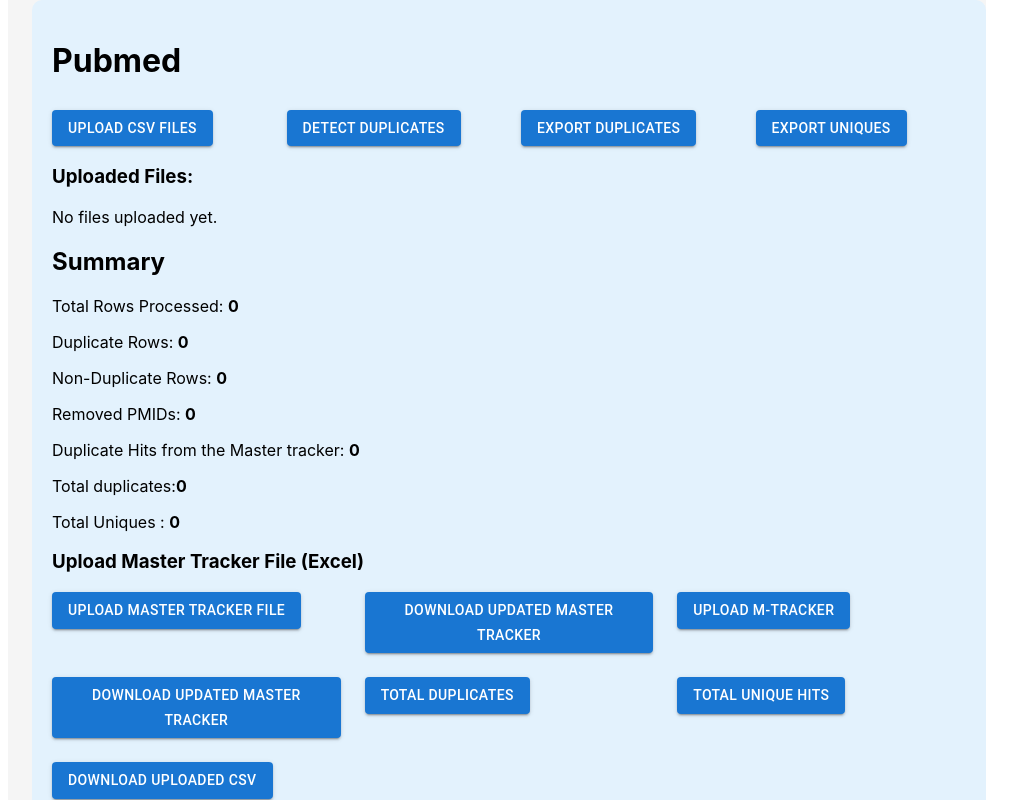
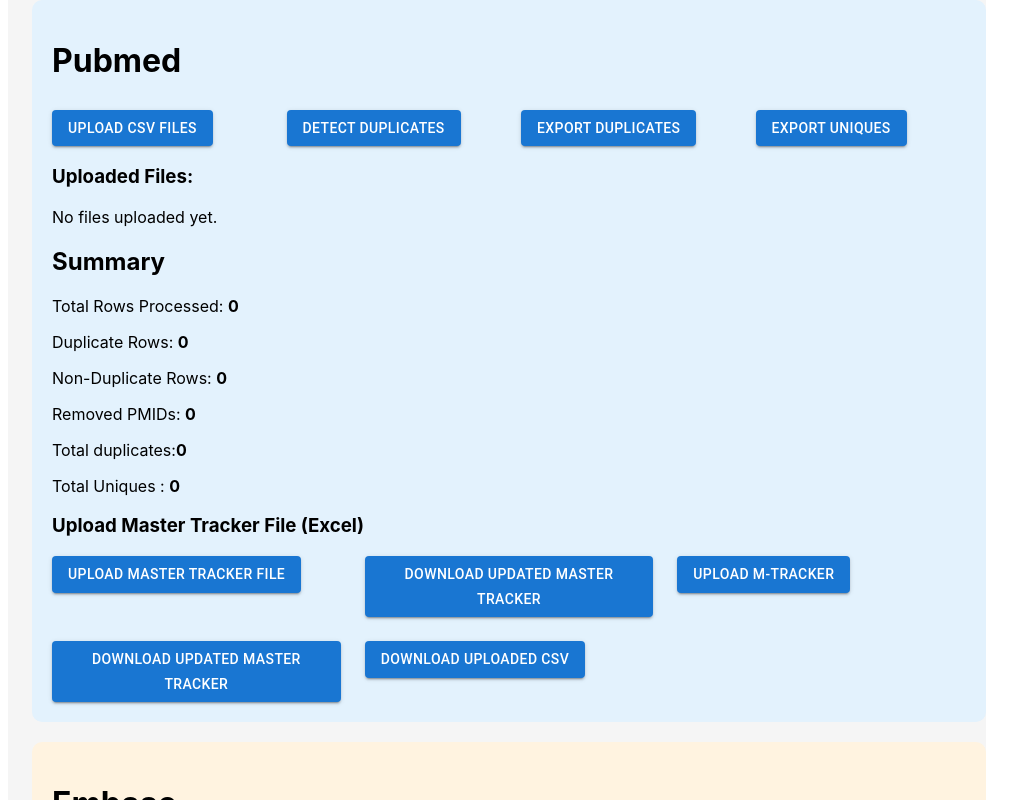
Before and after one commit to omls-git/literature-deduplication, a React (Create React App) app: page / in a window 1280 px wide. Shown: the top 800 px of the page, without its empty margins (131-1148 px from the left). Built offline with nearby package versions, Linux system fonts and the light colour scheme.

Commit message:
PMBID Id Master tracker changes

```diff
--- a/src/App.js
+++ b/src/App.js
@@ -23,6 +23,10 @@
   const [totalUniques, setTotalUniques] = useState(0);
   const [combinedData, setCombinedData] = useState([]); // State to store combined data
   const [totalUniqueHits, setTotalUniqueHits] = useState([]);
+  const [todaysCleanedUniques, setTodaysCleanedUniques] = useState([]);
+  const [todaysRemovedDuplicates, setTodaysRemovedDuplicates] = useState([]);
+  const[removedTodayPMIS, setTodayRemovedPMIDs]= useState([])
+
 
 
 
@@ -274,23 +278,25 @@
 
   const handleDownloadUpdated = () => {
     if (!workbook) {
-      alert("Please upload the Master Tracker file first.");
+      alert("Please upload or process the Master Tracker file first.");
       return;
     }
 
     const uniqueSheetName = "Unique Hits";
+    const duplicateSheetName = "Duplicate Hits";
     const uniqueWorksheet = workbook.Sheets[uniqueSheetName];
+    const duplicateWorksheet = workbook.Sheets[duplicateSheetName];
 
     if (!uniqueWorksheet) {
       alert("Unique Hits sheet not found in the workbook.");
       return;
     }
 
-    // Read the data from the Unique Hits sheet
+    try {
+      // Read data from Unique Hits sheet
       const uniqueData = XLSX.utils.sheet_to_json(uniqueWorksheet, { defval: "" });
 
-    // Create a map to track occurrences of each PMID
-    const pmidCount = {};
+      // Prepare today's formatted date
       const today = new Date();
       const todayFormatted = today.toLocaleDateString("en-GB", {
         day: "2-digit",
@@ -298,172 +304,167 @@
         year: "numeric",
       });
 
-    // Count occurrences of each PMID
+      const seen = new Set();
+      const cleanedData = [];
+      const duplicatesData = duplicateWorksheet
+        ? XLSX.utils.sheet_to_json(duplicateWorksheet, { defval: "" })
+        : [];
+
+      const removedPMIDsArray = [];
+
       uniqueData.forEach((row) => {
-      const pmid = row.PMID;
-      if (pmid) {
-        pmidCount[pmid] = (pmidCount[pmid] || 0) + 1;
-      }
+        const pmid = row.PMID ? String(row.PMID).trim() : "";
+        if (!pmid) return; // skip empty PMIDs
+
+        if (!seen.has(pmid)) {
+          seen.add(pmid);
+          cleanedData.push({
+            SNO: cleanedData.length + 1,
+            "Received Date (DD MMM YYYY)":
+              row["Received Date (DD MMM YYYY)"] || todayFormatted,
+            PMID: pmid,
           });
-
-    // Initialize arrays to hold removed PMIDs
-    const removedPMIDsArray = [];
-    const todaysRemovedPMIDsArray = [];
-
-    // Filter out all PMIDs that have duplicates
-    const cleanedData = uniqueData.filter((row) => {
-      const pmid = row.PMID;
-      // Check if the PMID occurs more than once
-      if (pmidCount[pmid] > 1) {
-        // Add to removed PMIDs
+        } else {
+          // duplicate -> remove from Unique Hits and add to Duplicate Hits
           removedPMIDsArray.push(pmid);
-        // Check if it's today's PMID
-        if (row["Received Date (DD MMM YYYY)"] === todayFormatted) {
-          todaysRemovedPMIDsArray.push(row); // Store the complete row
-        }
-        return false; // Remove this row
-      }
-      return true; // Keep this row
-    });
-
-    // Update state with removed PMIDs
-    setRemovedPMIDs(removedPMIDsArray);
-    setTodaysRemovedPMIDs(todaysRemovedPMIDsArray);
-
-    // Calculate total unique PMIDs from cleaned data
-    const uniquePMIDsSet = new Set(cleanedData.map(row => row.PMID));
-    const totalUniqueCount = uniquePMIDsSet.size; // Count of unique PMIDs
-    setTotalUniques(totalUniqueCount); // Store in state
-
-    // Create a new worksheet from the cleaned data
-    const updatedUniqueWorksheet = XLSX.utils.json_to_sheet(cleanedData, {
-      skipHeader: false,
-    });
-
-    // Create a new workbook and append the updated Unique Hits sheet
-    const updatedWorkbook = XLSX.utils.book_new();
-    XLSX.utils.book_append_sheet(updatedWorkbook, updatedUniqueWorksheet, uniqueSheetName);
-
-    // Write the updated workbook to a file
-    const updatedExcel = XLSX.write(updatedWorkbook, {
-      bookType: "xlsx",
-      type: "array",
-    });
-    const blob = new Blob([updatedExcel], {
-      type: "application/vnd.openxmlformats-officedocument.spreadsheetml.sheet",
-    });
-
-    saveAs(blob, "Cleaned_Unique_Hits.xlsx");
-    alert("Cleaned Unique Hits file has been downloaded successfully!");
-
-    // Log the counts of removed PMIDs
-    console.log(`Total removed PMIDs: ${removedPMIDsArray.length}`);
-    console.log(`Today's removed PMIDs: ${todaysRemovedPMIDsArray.length}`);
-    console.log(`Total unique PMIDs: ${totalUniqueCount}`);
-    console.log(`Total unique PMIDs :${totalUniques}`)
-    console.log("Total Unique Hits", duplicateRows)
-    console.log("todaysRemovedPMIDs", todaysRemovedPMIDs)
-    console.log("nonDuplicateRows", nonDuplicateRows)
-  };
-
-
-  const getTotalUniques = () => {
-    // Extract PMIDs from duplicateRows and todaysRemovedPMIDs
-    const combinedData = [];
-
-    // Add PMIDs from duplicateRows
-    duplicateRows.forEach((row, index) => {
-      if (row.PMID) { // Check if PMID exists
-        combinedData.push({
-          SNO: index + 1, // Serial number starts from 1
-          PMID: row.PMID,
+          duplicatesData.push({
+            ...row,
+            "Processed Date": todayFormatted,
           });
         }
       });
 
-    // Add PMIDs from todaysRemovedPMIDs
-    todaysRemovedPMIDs.forEach((row, index) => {
-      if (row.PMID) { // Check if PMID exists
-        combinedData.push({
-          SNO: duplicateRows.length + index + 1, // Continue SNO from duplicateRows
-          PMID: row.PMID,
-        });
+      // Update states
+      setRemovedPMIDs(removedPMIDsArray);
+      setTotalUniques(cleanedData.length);
+
+      setTodaysCleanedUniques(cleanedData);
+      setTodaysRemovedDuplicates(
+        removedPMIDsArray.map((pmid) =>
+          duplicatesData.find((row) => row.PMID === pmid) || { PMID: pmid }
+        )
+      );
+
+      // Convert back to worksheets
+      const updatedUniqueWorksheet = XLSX.utils.json_to_sheet(cleanedData, { skipHeader: false });
+      const updatedDuplicateWorksheet = XLSX.utils.json_to_sheet(duplicatesData, { skipHeader: false });
+      console.log("updatedUniqueWorksheet", updatedUniqueWorksheet)
+      console.log("updatedDuplicateWorksheet", updatedDuplicateWorksheet)
+      // Create a shallow copy of workbook and replace sheets
+      const wbCopy = { SheetNames: [...workbook.SheetNames], Sheets: { ...workbook.Sheets } };
+      wbCopy.Sheets[uniqueSheetName] = updatedUniqueWorksheet;
+
+      if (!wbCopy.SheetNames.includes(duplicateSheetName)) {
+        wbCopy.SheetNames.push(duplicateSheetName);
       }
-    });
+      wbCopy.Sheets[duplicateSheetName] = updatedDuplicateWorksheet;
 
-    // Log combined data for debugging
-    console.log("Combined Data:", combinedData);
-    setCombinedData(combinedData); // Store combined data in state for further use
+      // Write the updated workbook
+      const updatedExcel = XLSX.write(wbCopy, { bookType: "xlsx", type: "array" });
+      const blob = new Blob([updatedExcel], { type: "application/vnd.openxmlformats-officedocument.spreadsheetml.sheet" });
+      saveAs(blob, "Cleaned_Unique_Hits.xlsx");
 
+      alert(
+        `Cleaned Unique Hits file has been downloaded successfully!\nRemoved ${removedPMIDsArray.length} duplicate PMIDs and moved to Duplicate Hits sheet.`
+      );
 
-    // Check if combinedData is empty
-    if (combinedData.length === 0) {
-      alert("No data available to download.");
-      return; // Exit the function if there's no data
+      // Update workbook state
+      setWorkbook(wbCopy);
+      console.log("Cleaned Data (Unique Hits):", cleanedData);
+      console.log("Duplicates Data (Duplicate Hits):", duplicatesData);
+      console.log("Removed PMIDs:", removedPMIDsArray);
+
+      // Filter today's rows
+      const todaysCleanedData = cleanedData.filter(
+        (row) => row["Received Date (DD MMM YYYY)"] === todayFormatted
+      );
+
+      const todaysDuplicatesData = duplicatesData.filter(
+        (row) =>
+          row["Processed Date"] === todayFormatted ||
+          row["Received Date (DD MMM YYYY)"] === todayFormatted
+      );
+
+      // Save in state
+      setTodaysCleanedUniques(todaysCleanedData);
+      setTodaysRemovedDuplicates(todaysDuplicatesData);
+      setTodayRemovedPMIDs(removedPMIDsArray)
+
+      console.log("Today's Cleaned Data:", todaysCleanedData);
+      console.log("Today's Duplicates Data:", todaysDuplicatesData);
+
+      // Debug logs
+      console.log("Total removed PMIDs:", removedPMIDsArray.length);
+      console.log("Total unique PMIDs after cleaning:", cleanedData.length);
+      console.log("Duplicate Hits total rows:", duplicatesData.length);
+    } catch (error) {
+      console.error("Error cleaning Unique Hits:", error);
+      alert("An error occurred while cleaning Unique Hits. Check the console for details.");
+    }
+  };
+
+  // Helper to parse DD MMM YYYY
+  const parseDate = (dateStr) => {
+    if (!dateStr) return null;
+    return new Date(Date.parse(dateStr));
+  };
+
+  // Last dated duplicates
+  const getLastDatedDuplicates = () => {
+    if (!workbook) {
+      alert("Please upload or process the Master Tracker file first.");
+      return;
     }
 
-    // Create a worksheet from the combined data
-    const worksheet = XLSX.utils.json_to_sheet(combinedData, {
-      header: ["SNO", "PMID"],
-    });
+    const duplicateSheet = workbook.Sheets["Duplicate Hits"];
+    if (!duplicateSheet) {
+      alert("Duplicate Hits sheet not found.");
+      return;
+    }
 
-    // Create a new workbook and append the worksheet
-    const workbook = XLSX.utils.book_new();
-    XLSX.utils.book_append_sheet(workbook, worksheet, "Total Duplicate Hits");
+    const allRows = XLSX.utils.sheet_to_json(duplicateSheet, { defval: "" });
+    if (allRows.length === 0) return;
 
-    // Write the workbook to a file
-    const excelBuffer = XLSX.write(workbook, {
-      bookType: "xlsx",
-      type: "array",
-    });
-    const blob = new Blob([excelBuffer], {
-      type: "application/vnd.openxmlformats-officedocument.spreadsheetml.sheet",
-    });
+    const maxDate = allRows.reduce((max, row) => {
+      const rowDate = parseDate(row["Processed Date"]);
+      return rowDate > max ? rowDate : max;
+    }, new Date(0));
 
-    // Trigger download
-    saveAs(blob, "Total_Dulicate_Hits.xlsx");
-    alert("Total Unique Hits file has been downloaded successfully!");
+    const lastDatedRows = allRows.filter(
+      (row) => parseDate(row["Processed Date"]).getTime() === maxDate.getTime()
+    );
+
+    setCombinedData(lastDatedRows);
+    alert(`Total duplicates: ${lastDatedRows.length}`);
   };
 
-  const getTotalUniqueHits = () => {
-    // 1. Create a Set of PMIDs to remove
-    const removedSet = new Set(todaysRemovedPMIDs.map(row => row.PMID));
-
-    // 2. Filter nonDuplicateRows to exclude removed PMIDs
-    const filteredData = nonDuplicateRows
-      .filter(row => row.PMID && !removedSet.has(row.PMID))
-      .map((row, index) => ({
-        SNO: index + 1,
-        PMID: row.PMID
-      }));
-
-    // 3. Set the result to state (optional)
-    setTotalUniqueHits(filteredData); // Use if you need to display this somewhere
-
-    // 4. Handle empty case
-    if (filteredData.length === 0) {
-      alert("No data available to download.");
+  // Last dated uniques
+  const getLastDatedUniques = () => {
+    if (!workbook) {
+      alert("Please upload or process the Master Tracker file first.");
       return;
     }
-    console.log("Filtered Data:", totalUniqueHits); // For debugging
-    // 5. Generate Excel sheet
-    const worksheet = XLSX.utils.json_to_sheet(filteredData, {
-      header: ["SNO", "PMID"],
-    });
-    const workbook = XLSX.utils.book_new();
-    XLSX.utils.book_append_sheet(workbook, worksheet, "Total Unique Hits");
 
-    // 6. Write and download Excel
-    const excelBuffer = XLSX.write(workbook, {
-      bookType: "xlsx",
-      type: "array",
-    });
-    const blob = new Blob([excelBuffer], {
-      type: "application/vnd.openxmlformats-officedocument.spreadsheetml.sheet",
-    });
+    const uniqueSheet = workbook.Sheets["Unique Hits"];
+    if (!uniqueSheet) {
+      alert("Unique Hits sheet not found.");
+      return;
+    }
 
-    saveAs(blob, "Total_Unique_Hits.xlsx");
-    alert("Total Unique Hits file has been downloaded successfully!");
+    const allRows = XLSX.utils.sheet_to_json(uniqueSheet, { defval: "" });
+    if (allRows.length === 0) return;
+
+    const maxDate = allRows.reduce((max, row) => {
+      const rowDate = parseDate(row["Received Date (DD MMM YYYY)"]);
+      return rowDate > max ? rowDate : max;
+    }, new Date(0));
+
+    const lastDatedRows = allRows.filter(
+      (row) => parseDate(row["Received Date (DD MMM YYYY)"]).getTime() === maxDate.getTime()
+    );
+
+    setTotalUniqueHits(lastDatedRows);
+    alert(`Total Uniques: ${lastDatedRows.length}`);
   };
 
 
@@ -524,10 +525,10 @@
             <p>Total Rows Processed: <strong>{csvData.length}</strong></p>
             <p>Duplicate Rows: <strong>{duplicateRows.length}</strong></p>
             <p>Non-Duplicate Rows: <strong>{nonDuplicateRows.length}</strong></p>
-            <p>Removed PMIDs: <strong>{removedPMIDs.length}</strong></p>
-            <p>Duplicate Hits from the Master tracker: <strong>{todaysRemovedPMIDs.length}</strong></p>
-            <p>Total duplicates:<strong>{combinedData.length}</strong> </p>
-            <p>Total Uniques : <strong>{totalUniqueHits.length}</strong></p>
+            <p>Removed PMIDs: <strong>{removedTodayPMIS.length}</strong></p>
+            {/* <p>Duplicate Hits from the Master tracker: <strong>{todaysRemovedPMIDs.length}</strong></p> */}
+            <p>Total duplicates:<strong>{todaysRemovedDuplicates.length}</strong> </p>
+            <p>Total Uniques : <strong>{todaysCleanedUniques.length}</strong></p>
 
             {/* Upload Master Tracker Section */}
             <h3>Upload Master Tracker File (Excel)</h3>
@@ -563,16 +564,7 @@
                     Download Updated Master Tracker
                   </Button>
                 </Grid>
-                <Grid item xs={4}>
-                  <Button variant="contained" onClick={getTotalUniques}>
-                    Total Duplicates
-                  </Button>
-                </Grid>
-                <Grid item xs={4}>
-                  <Button variant="contained" onClick={getTotalUniqueHits}>
-                    Total Unique Hits
-                  </Button>
-                </Grid>
+
                 <Grid item xs>
                   <Button variant="contained" onClick={downloadCsvData}>
                     Download Uploaded CSV
```
Also changed, not shown: 1 other file (tests, documents, lock files or other folders). Lines whose indentation alone changed are shown as unchanged.
